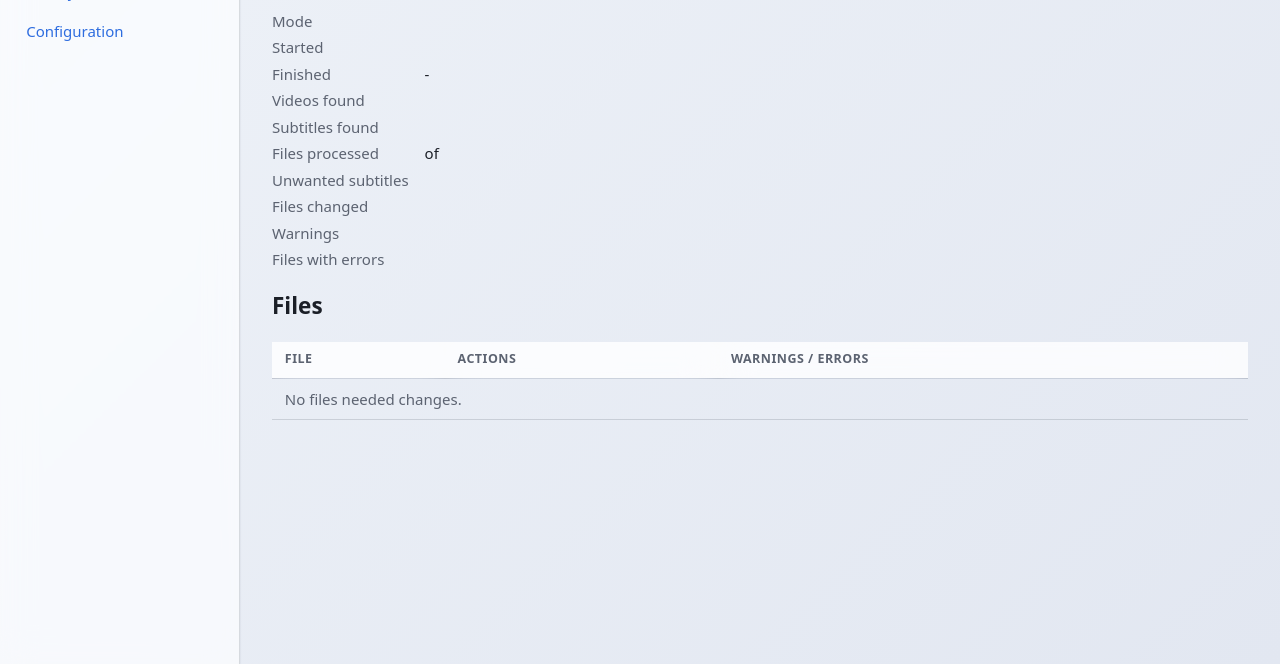
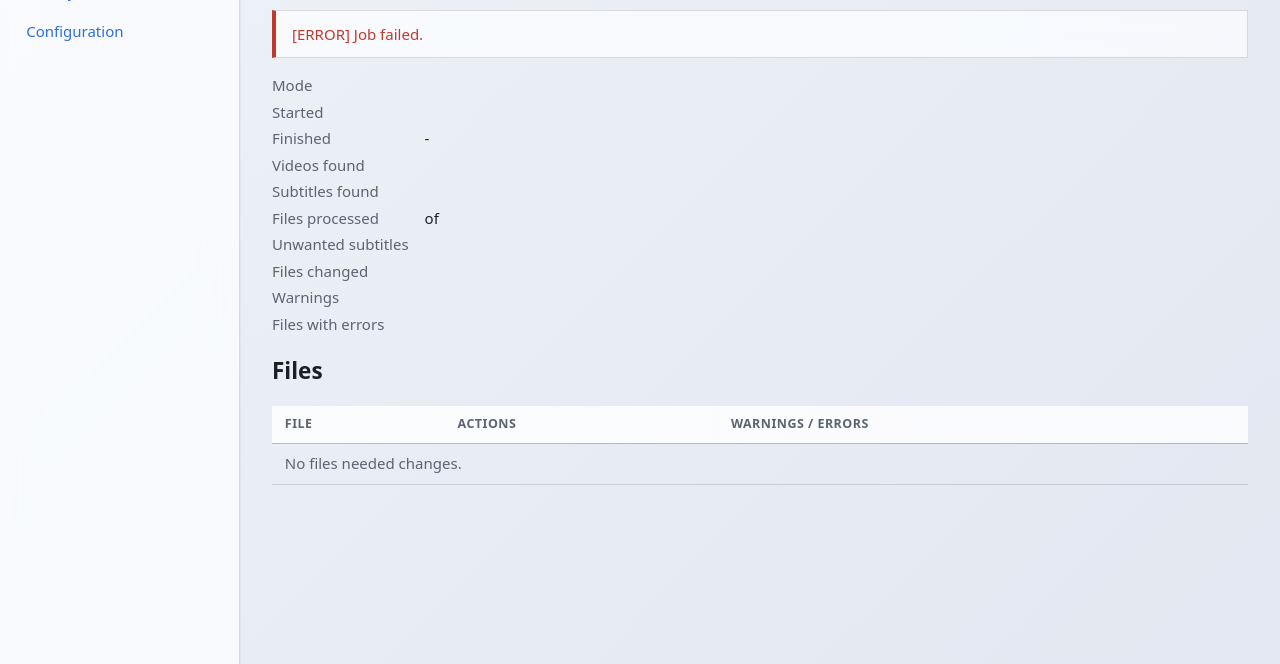
Before and after one commit to jjgroenendijk/subtitle-tool, a Python web app: template src/subtitle_tool/web/templates/job_detail.html in a window 1280 px wide. Shown: the part 136-800 px from the top of the page. Run offline with Jinja, Linux system fonts and the light colour scheme; the template is opened without the code that fills it, so the values that code supplies are empty.

Commit message:
feat(web): acknowledge scans that finish before the job page renders (#119)

```diff
--- a/src/subtitle_tool/web/static/app.js
+++ b/src/subtitle_tool/web/static/app.js
@@ -111,6 +111,7 @@
     const progress = document.getElementById("live-progress");
     const rows = document.getElementById("file-rows");
     const status = document.getElementById("job-status");
+    const notice = document.getElementById("job-notice");
     const stop = document.getElementById("job-stop");
 
     source.addEventListener("file_processed", function (event) {
@@ -134,6 +135,11 @@
       if (status) {
         status.textContent = data.status;
         status.className = "status status-" + data.status;
+      }
+      if (notice) {
+        const message = jobNotice(data.status, data.error);
+        notice.className = message.className;
+        notice.textContent = message.text;
       }
       if (stop) {
         stop.hidden = true;
@@ -213,6 +219,25 @@
     }
 
     tbody.appendChild(el("tr", null, nameCell, actionCell, noteCell));
+  }
+
+  // Map a terminal job status to the start/completion notice shown on the job
+  // detail page. Mirrors the server-rendered block in job_detail.html so a job
+  // that finishes live transitions its notice in place without a reload.
+  function jobNotice(status, error) {
+    if (status === "succeeded") {
+      return { className: "notice ok", text: "[INFO] Scan completed." };
+    }
+    if (status === "cancelled") {
+      return { className: "notice warning", text: "[INFO] Scan cancelled." };
+    }
+    if (status === "interrupted") {
+      return { className: "notice warning", text: "[WARNING] Scan interrupted before it finished." };
+    }
+    if (status === "failed") {
+      return { className: "notice error", text: "[ERROR] Job failed" + (error ? ": " + error : "") + "." };
+    }
+    return { className: "notice", text: "[INFO] Scan started and is running." };
   }
 
   function describeFile(file) {
--- a/src/subtitle_tool/web/templates/job_detail.html
+++ b/src/subtitle_tool/web/templates/job_detail.html
@@ -6,6 +6,21 @@
 {% block content %}
 <p><a href="/">&larr; Dashboard</a></p>
 <h1>Job #{{ job.id }} <span class="status status-{{ job.status.value }}" id="job-status">{{ job.status.value }}</span></h1>
+
+{# Honest start/completion feedback so a scan that finishes before this page
+   renders still acknowledges that it ran. The text mirrors the job_finished
+   mapping in app.js so a live transition updates it in place. #}
+{% if job.status.value == "running" %}
+<p class="notice" id="job-notice">[INFO] Scan started and is running.</p>
+{% elif job.status.value == "succeeded" %}
+<p class="notice ok" id="job-notice">[INFO] Scan completed.</p>
+{% elif job.status.value == "cancelled" %}
+<p class="notice warning" id="job-notice">[INFO] Scan cancelled.</p>
+{% elif job.status.value == "interrupted" %}
+<p class="notice warning" id="job-notice">[WARNING] Scan interrupted before it finished.</p>
+{% else %}
+<p class="notice error" id="job-notice">[ERROR] Job failed{% if job.error %}: {{ job.error }}{% endif %}.</p>
+{% endif %}
 
 <dl class="summary">
   <dt>Mode</dt><dd>{{ job.mode }}</dd>
@@ -25,10 +40,6 @@
 <form id="job-stop" class="actions" method="post" action="/jobs/{{ job.id }}/stop">
   <button type="submit" class="danger">Stop job</button>
 </form>
-{% endif %}
-
-{% if job.error %}
-<p class="notice error">[ERROR] Job failed: {{ job.error }}</p>
 {% endif %}
 
 <h2>Files</h2>
```
Also changed, not shown: docs/functional-requirements.md (+4 -1 lines), tests/test_web.py (+41 -0 lines).
